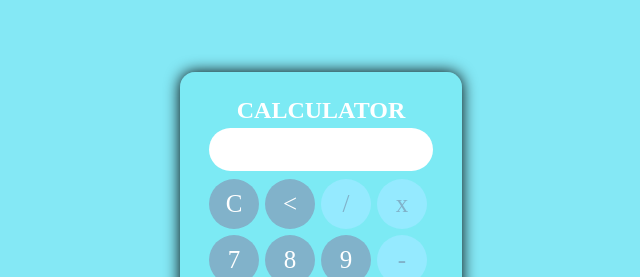
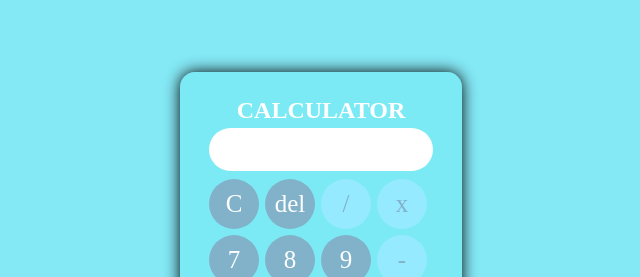
Before and after one commit to androred/kalkulator-FGA-Akbar, a plain HTML site: page index.html in a window 1280 px wide. Shown: the part 123-400 px from the top of the page, 319-959 px from the left. Drawn offline with Linux system fonts and the light colour scheme; a web font is replaced by a local one.

Commit message:
Update index.html

```diff
--- a/index.html
+++ b/index.html
@@ -24,7 +24,7 @@
         <table>
             <tr>
                 <td><input class="button" type="button" value="C" onclick="clean()"></td>
-                <td><input class="button" type="button" value="<" onclick="back()"></td>
+                <td><input class="button" type="button" value="del" onclick="back()"></td>
                 <td><input class="button btn-green" type="button" value="/" onclick="insert(' / ')"></td>
                 <td><input class="button btn-green" type="button" value="x" onclick="insert(' * ')"></td>
             </tr>
```
